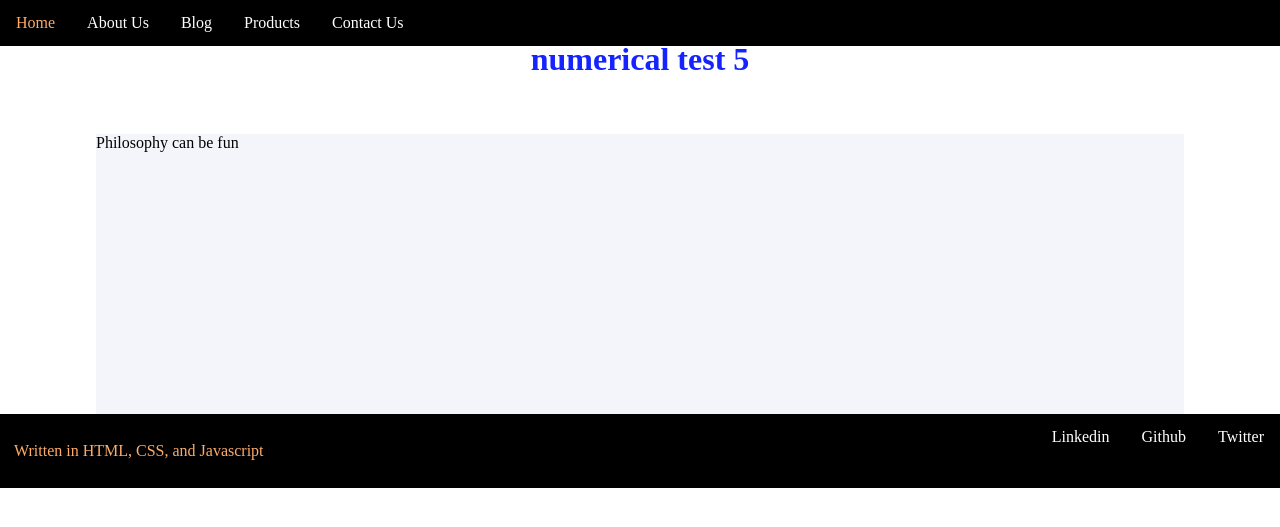
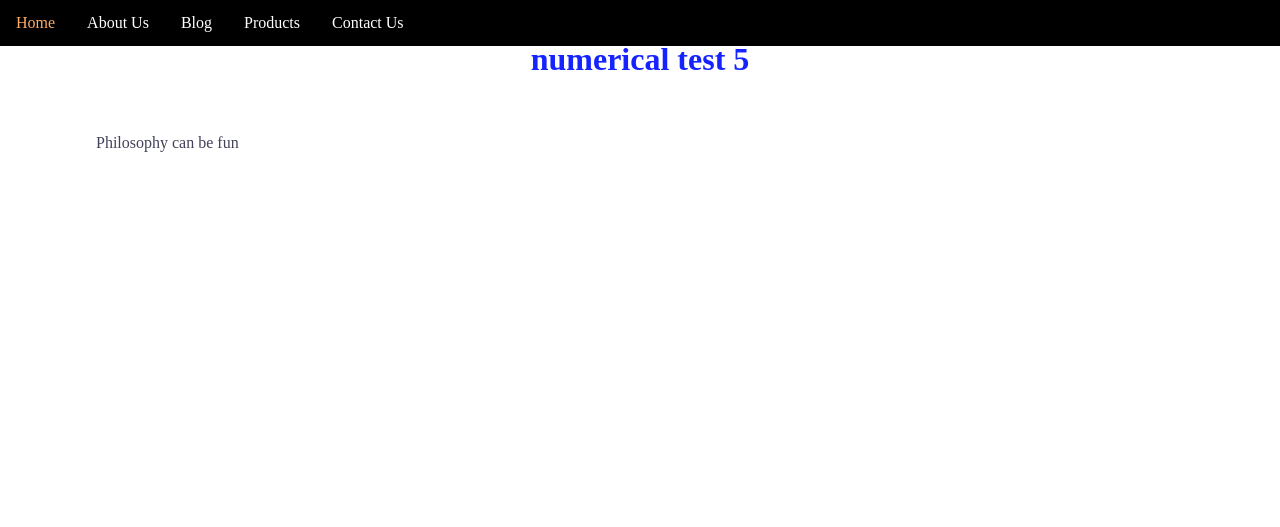
Before and after one commit to Gantrock/gantrock.github.io, a Jekyll site: the page built from _posts/2018-06-15-5-post.md, in a window 1280 px wide and 900 px high. Shown: the top 527 px of the window. Built offline with Jekyll 4.4.1, drawn with Linux system fonts in a browser that asks for light colours.

Commit message:
Fixed layout error

```diff
--- a/_layouts/default.html
+++ b/_layouts/default.html
@@ -7,7 +7,7 @@
   <body>
 <ul id="topBar">
   <!-- Should be link from logo in live version -->
-  <li class="left"><a href="\blog">Home</a></li>
+  <li class="left logo"><a href="\blog">Home</a></li>
   <li class="left"><a href="\about">About Us</a></li>
   <li class="left"><a href="\blog">Blog</a></li>
   <li class="left"><a href="\products">Products</a></li>
@@ -16,11 +16,13 @@
 <div id="contentContainer">
     {{ content }}
 </div>
-<ul id="botBar">
+<footer id="botBar">
+<ul>
   <li class="left"><p>Written in HTML, CSS, and Javascript</p></li>
   <li class="right"><a href="https://twitter.com/Gantrock">Twitter</a></li>
   <li class="right"><a href="https://github.com/Gantrock">Github</a></li>
   <li><a href="https://www.linkedin.com/in/gantrock/" style="float:right">Linkedin</a></li>
 </ul>
+</footer>
   </body>
 </html>
--- a/_layouts/post.html
+++ b/_layouts/post.html
@@ -4,6 +4,6 @@
 <h1>{{ page.title }}</h1>
 <p class="meta" style="visibility: hidden">{{ page.date | date_to_string}}</p>
 
-<div class="post postContent">
+<div class="post content">
 {{ content }}
 </div>
--- a/css/main.css
+++ b/css/main.css
@@ -1,9 +1,13 @@
 /*
+darkgray: #325b67;
+lightgray: #f3d7c9;
+orange: #1423ff;
+blue: #8714ff;
+archived colors:
 darkgray: #41415a;
 lightgray: #f4f5fa;
 blue: #1423ff;
 purple: #8714ff;
-archived colors:
 teal: #58d8d8;
 darkteal: #456060;
 lightteal: #f0f7f7;
@@ -12,12 +16,14 @@
 :root {
     --background: #ffffff;
     --menus: #000000;
+    --darkGray: #41415a;
+    --lightGray: #c8d3d8;
     --base: #1423ff;
     --accent: #ffac68;
 }
 body, html {
     background-color: var(--background);
-    color: #000000;
+    color: var(--darkGray);
     margin: 0;
     padding: 0;
     height: 100%;
@@ -38,8 +44,8 @@
   }
 /*base color*/
   #botBar{
-    position: absolute;
-    botom: 0;
+    position: relative;
+    bottom: 0;
     width: 100%;
     list-style-type: none;
     margin: 0;
@@ -52,6 +58,11 @@
     color: var(--base);
     text-align: center;
   }
+
+  .logo {
+    color: #1423ff;
+  }
+
   li p{
     display: block;
     color: var(--accent);
@@ -98,7 +109,7 @@
 /*dark gray*/
   .postContent {
     position: relative;
-    background-color: #f4f5fa;
+    background-color: var(--background);
     margin: auto;
     height: 300px;
     z-index:1;
@@ -107,7 +118,7 @@
 /*dark gray*/
   .content {
     position: relative;
-    background-color: #f4f5fa;
+    background-color: var(--background);
     z-index:1;
     padding: 0px;
   }
@@ -119,6 +130,7 @@
     margin: auto;
     top: 20px;
     width: 85%;
+    min-height: 100vh;
   }
   #portfolio {
     height: 600px;
```
